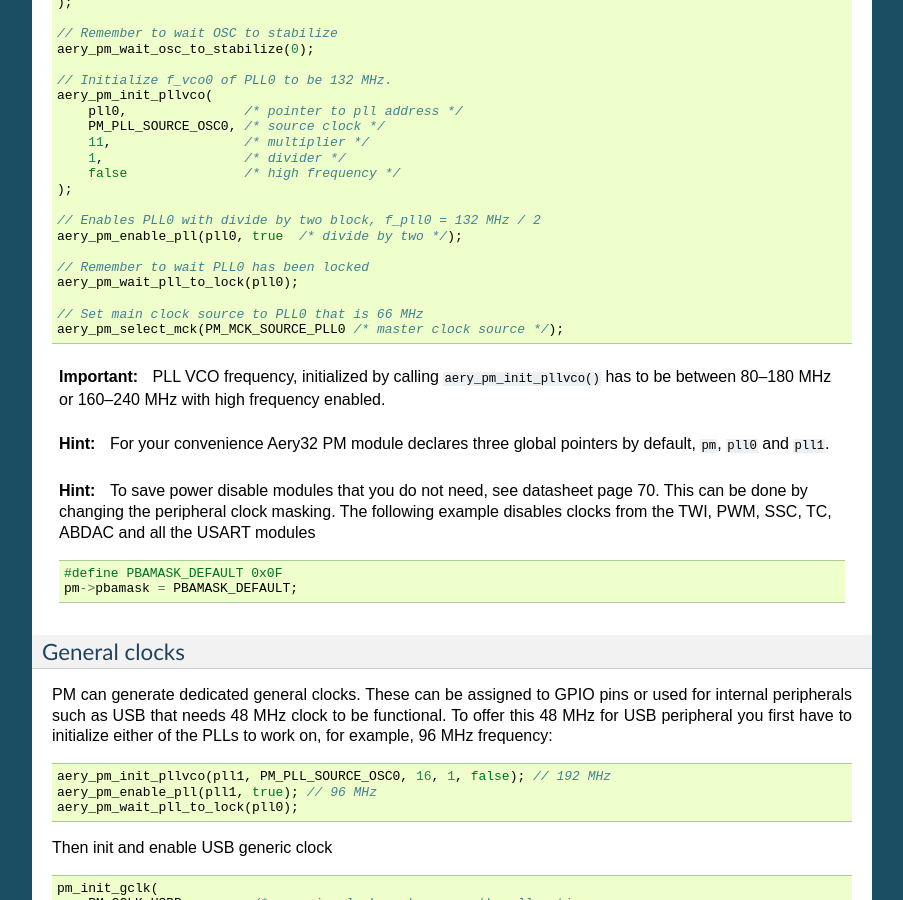
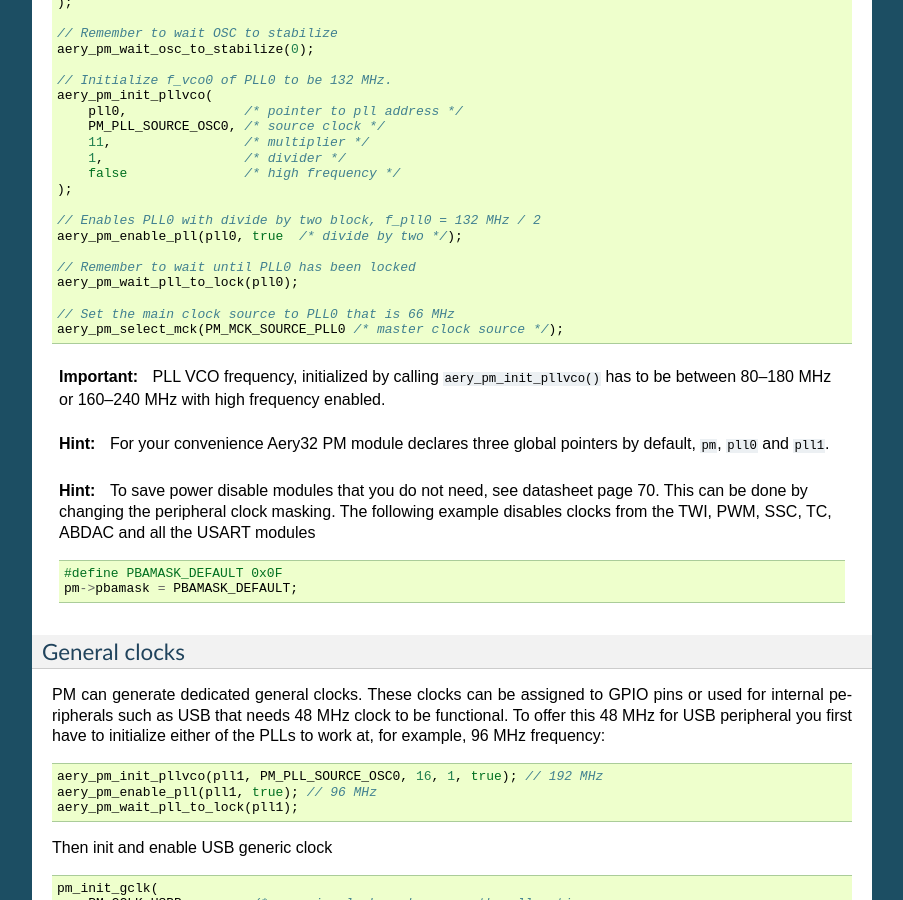
Before and after one commit to aery32/aery32-refguide, a Sphinx documentation site: the page built from source/modules.rst, in a window 1280 px wide and 900 px high, scrolled down 2411 px. Shown: the whole window, without its empty margins (198-1101 px from the left). Built offline with Sphinx 7.4.7, drawn with Linux system fonts in a browser that asks for light colours.

Commit message:
Minor fixes to PM module section

```diff
--- a/source/modules.rst
+++ b/source/modules.rst
@@ -133,10 +133,10 @@ Power Manager controls integrated oscillators and PLLs among other, well, power
     // Enables PLL0 with divide by two block, f_pll0 = 132 MHz / 2
     aery_pm_enable_pll(pll0, true  /* divide by two */);
 
-    // Remember to wait PLL0 has been locked
+    // Remember to wait until PLL0 has been locked
     aery_pm_wait_pll_to_lock(pll0);
 
-    // Set main clock source to PLL0 that is 66 MHz
+    // Set the main clock source to PLL0 that is 66 MHz
     aery_pm_select_mck(PM_MCK_SOURCE_PLL0 /* master clock source */);
 
 .. important::
@@ -159,13 +159,13 @@ Power Manager controls integrated oscillators and PLLs among other, well, power
 General clocks
 ''''''''''''''
 
-PM can generate dedicated general clocks. These can be assigned to GPIO pins or used for internal peripherals such as USB that needs 48 MHz clock to be functional. To offer this 48 MHz for USB peripheral you first have to initialize either of the PLLs to work on, for example, 96 MHz frequency:
+PM can generate dedicated general clocks. These clocks can be assigned to GPIO pins or used for internal peripherals such as USB that needs 48 MHz clock to be functional. To offer this 48 MHz for USB peripheral you first have to initialize either of the PLLs to work at, for example, 96 MHz frequency:
 
 .. code-block:: c
 
-    aery_pm_init_pllvco(pll1, PM_PLL_SOURCE_OSC0, 16, 1, false); // 192 MHz
+    aery_pm_init_pllvco(pll1, PM_PLL_SOURCE_OSC0, 16, 1, true); // 192 MHz
     aery_pm_enable_pll(pll1, true); // 96 MHz
-    aery_pm_wait_pll_to_lock(pll0);
+    aery_pm_wait_pll_to_lock(pll1);
 
 Then init and enable USB generic clock
 
```
